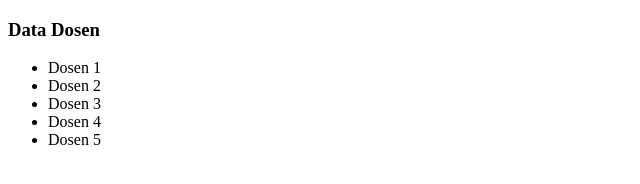
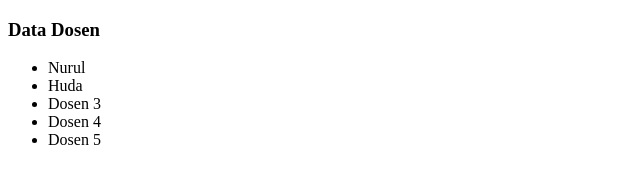
Before and after one commit to chrisna28/wpu-test-repo, a plain HTML site: page dosen.html in a window 1280 px wide. Shown: the full height of the page, 0-640 px from the left. Drawn offline with Linux system fonts and the light colour scheme.

Commit message:
ganti nama dosen

```diff
--- a/dosen.html
+++ b/dosen.html
@@ -9,8 +9,8 @@
 
     <h3>Data Dosen</h3>
     <ul>
-        <li>Dosen 1</li>
-        <li>Dosen 2</li>
+        <li>Nurul</li>
+        <li>Huda</li>
         <li>Dosen 3</li>
         <li>Dosen 4</li>
         <li>Dosen 5</li>
```
